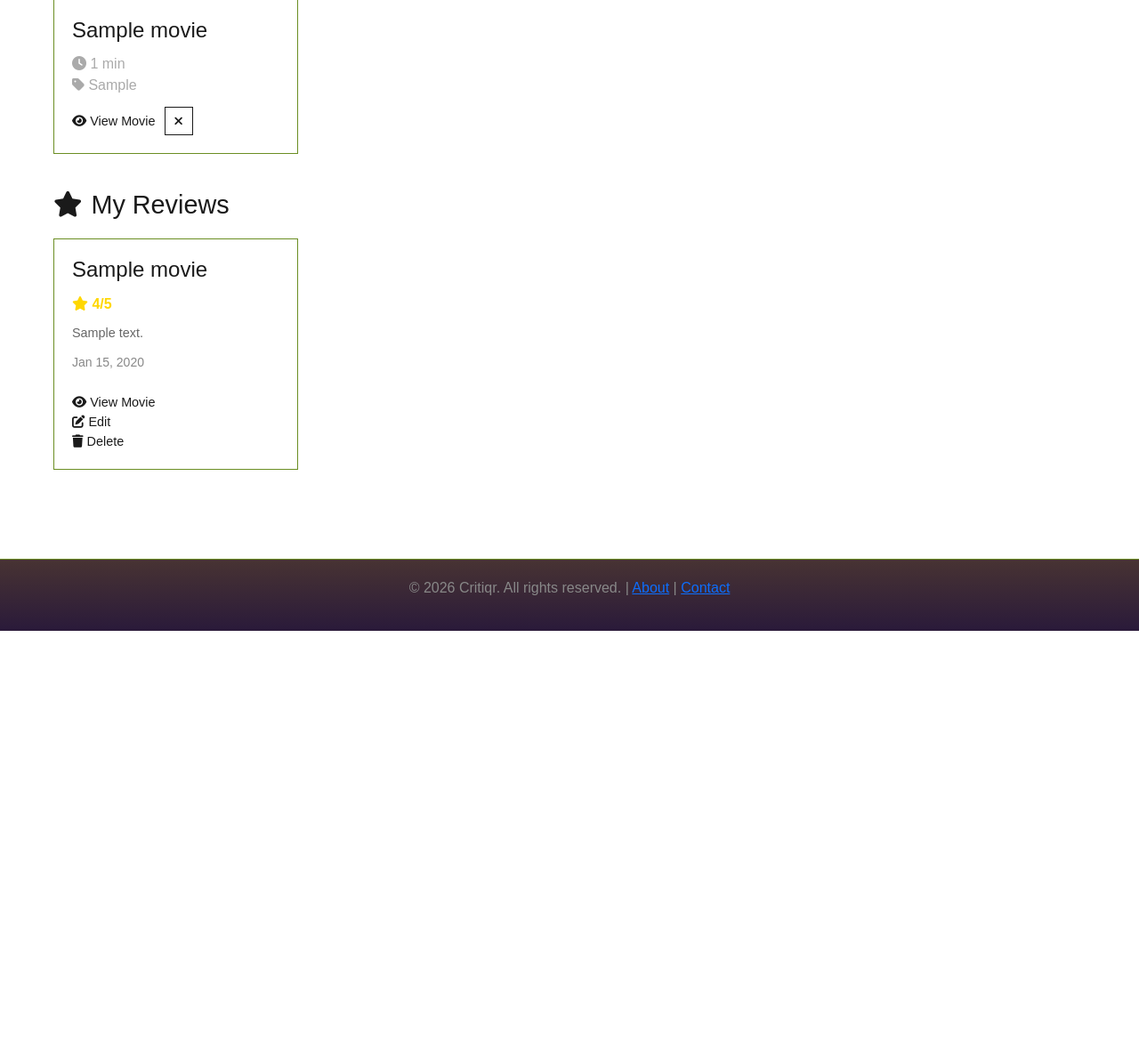
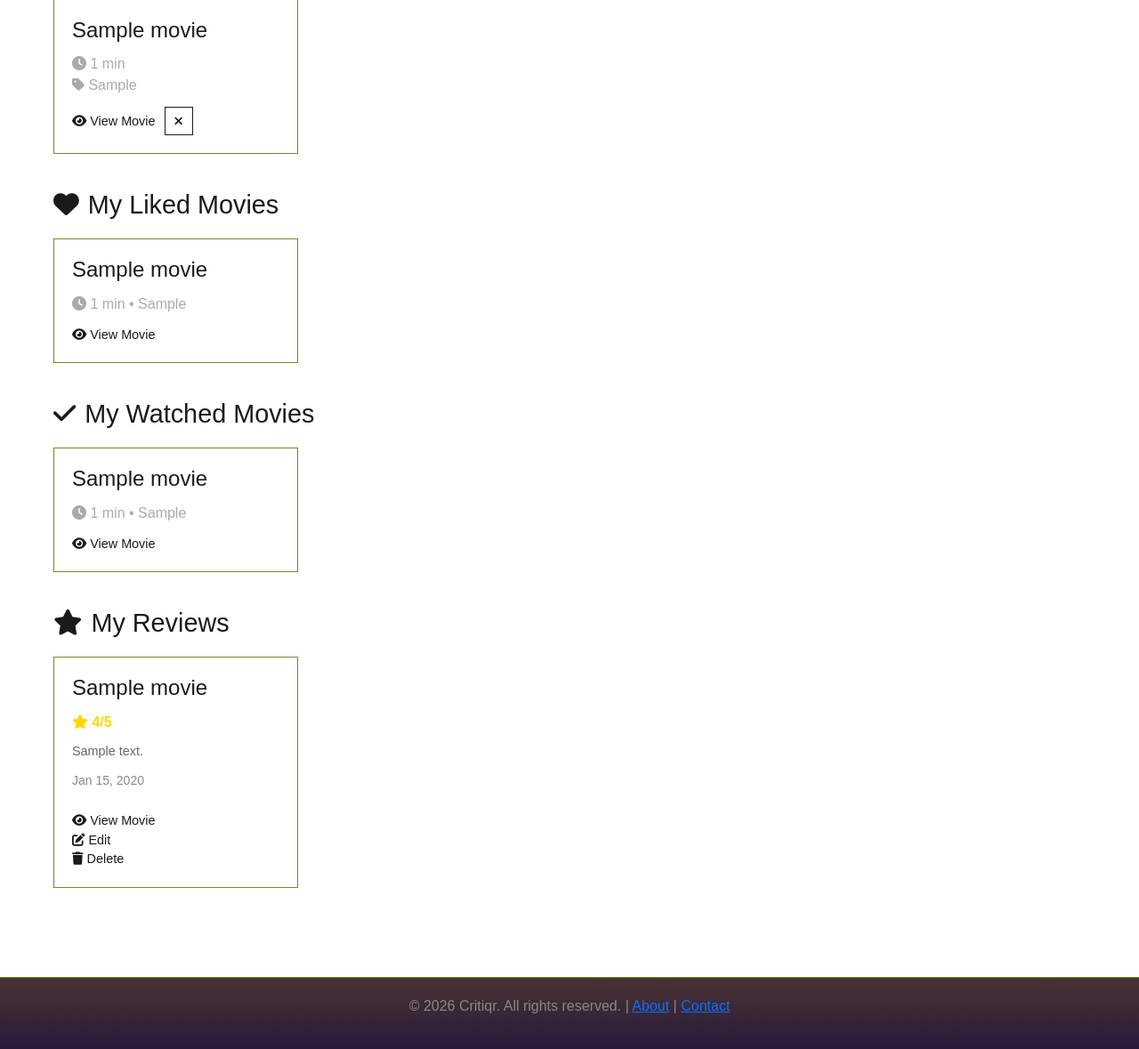
Before and after one commit to AbiralBhattarai/critiqr, a Django app: page /profile/ in a window 1280 px wide. Shown: the part 614-1793 px from the top of the page at 89% size. Before the commit the page ends 1323 px from the top, so only its background shows below. Run offline with Django 5.2, Linux system fonts and the light colour scheme; a user stored in the database is signed in; tables that the repository leaves empty hold one stand-in row (values such as "Sample post"); grey boxes marked "Sample" are stand-in pictures.

Commit message:
changes to ui to show likes and watched status

```diff
--- a/movie_project/core/models.py
+++ b/movie_project/core/models.py
@@ -84,7 +84,7 @@ class WatchList(models.Model):
 class Like(models.Model):
     user = models.ForeignKey(settings.AUTH_USER_MODEL, on_delete=models.CASCADE, related_name='likes')
     movie = models.ForeignKey(Movie, on_delete=models.CASCADE, related_name='liked_by')
-
+    created_at = models.DateTimeField(auto_now=True)
     class Meta:
         unique_together = ('user', 'movie')
 
@@ -95,7 +95,7 @@ class Like(models.Model):
 class Watched(models.Model):
     user = models.ForeignKey(settings.AUTH_USER_MODEL, on_delete=models.CASCADE, related_name='watched_movies')
     movie = models.ForeignKey(Movie, on_delete=models.CASCADE, related_name='watched_by')
-
+    created_at = models.DateTimeField(auto_now=True)
     class Meta:
         unique_together = ('user', 'movie')
 
--- a/movie_project/core/urls.py
+++ b/movie_project/core/urls.py
@@ -17,8 +17,12 @@ urlpatterns = [
     path('movies/<int:movie_id>/',views.list_one_movie,name='list_one_movie'),
     path('movies/<int:movie_id>/review/', views.write_review, name='add_review'),
     path('review/delete/<int:review_id>/', views.delete_review, name='delete_review'),
-    path('review/edit/<int:review_id>',views.edit_review,name = 'edit_review'),
+    path('review/edit/<int:review_id>/',views.edit_review,name = 'edit_review'),
     path('follow/<str:username>/', views.follow_user, name='follow_user'),
     path('unfollow/<str:username>/', views.unfollow_user, name='unfollow_user'),
+    path('like/<int:movie_id>/',views.like_movie,name='like'),
+    path('unlike/<int:movie_id>/',views.unlike_movie,name='unlike'),
+    path('watched/<int:movie_id>/',views.watched_movie,name='watched'),
+    path('unwatch/<int:movie_id>/',views.unwatch_movie,name='unwatched'),
     path('feed/', views.feed, name='feed'),
 ]
--- a/movie_project/core/views.py
+++ b/movie_project/core/views.py
@@ -31,6 +31,8 @@ def view_profile(request,username:str):
     avatar = curr_user.profile.avatar_url if hasattr(curr_user, 'profile') else None
     bio = curr_user.profile.bio if hasattr(curr_user, 'profile') else "bio"
     watch_list = WatchList.objects.filter(user=curr_user)
+    watched = Watched.objects.filter(user=curr_user)
+    liked = Like.objects.filter(user=curr_user)
     reviews = curr_user.reviews.all()
     is_following = Follower.objects.filter(
         follower = request.user,
@@ -44,7 +46,9 @@ def view_profile(request,username:str):
         'bio': bio,
         'watch_list': watch_list,
         'reviews': reviews,
-        'is_following':is_following
+        'is_following':is_following,
+        'liked':liked,
+        'watched':watched
     }
     return render(request,'core/view_profile.html',context=context)
 
@@ -65,6 +69,8 @@ def profile(request):
     avatar = curr_user.profile.avatar_url if hasattr(curr_user, 'profile') else None
     bio = curr_user.profile.bio if hasattr(curr_user, 'profile') else "bio"
     watch_list = WatchList.objects.filter(user=curr_user)
+    watched = Watched.objects.filter(user=curr_user)
+    liked = Like.objects.filter(user=curr_user)
     reviews = curr_user.reviews.all()
 
     context = {
@@ -74,6 +80,8 @@ def profile(request):
         'avatar': avatar,
         'bio': bio,
         'watch_list': watch_list,
+        'watched': watched,
+        'liked': liked,
         'reviews': reviews
     }
     return render(request, 'core/profile.html', context=context)
@@ -199,9 +207,13 @@ def list_follow(request, username: str, action: str):
 
 def list_movies(request):
     watchlist = []
+    liked_movies = []
+    watched_movies = []
     if request.user.is_authenticated:
-        User = request.user
-        watchlist = WatchList.objects.filter(user=User).values_list('movie_id', flat=True)
+        user = request.user
+        watchlist = WatchList.objects.filter(user=user).values_list('movie_id', flat=True)
+        liked_movies = Like.objects.filter(user=user).values_list('movie_id', flat=True)
+        watched_movies = Watched.objects.filter(user=user).values_list('movie_id', flat=True)
 
     data = Movie.objects.filter(poster_url__isnull=False).exclude(poster_url='').annotate(
         avg_rating=Avg('reviews__rating'),
@@ -212,7 +224,9 @@ def list_movies(request):
     context = {
         'page_obj':page_obj,
         'movies':page_obj.object_list,
-        'watchlist':watchlist
+        'watchlist':watchlist,
+        'liked_movies': liked_movies,
+        'watched_movies': watched_movies,
     }
     return render(request,'core/show_all_movies.html',context=context)
 
@@ -230,14 +244,20 @@ def list_one_movie(request, movie_id: int):
     page_obj = paginator.get_page(page_number)
 
     watchlist = []
+    liked = False
+    watched = False
     if request.user.is_authenticated:
         watchlist = WatchList.objects.filter(user=request.user).values_list('movie_id', flat=True)
+        liked = Like.objects.filter(user=request.user, movie=movie).exists()
+        watched = Watched.objects.filter(user=request.user, movie=movie).exists()
 
     context = {
         'movie': movie,
         'page_obj': page_obj,
         'reviews': page_obj.object_list,
         'watchlist': watchlist,
+        'liked': liked,
+        'watched': watched,
     }
     return render(request, 'core/movie.html', context=context)
 
@@ -273,6 +293,8 @@ def feed(request):
     reviews = Review.objects.filter(
         user__in=following_users
     ).order_by('?')
+
+    likes = Like.objects.filter(user__in=following_users).order_by('?')
 
     paginator = Paginator(reviews, 30)
     page_number = request.GET.get('page')
@@ -342,8 +364,10 @@ def edit_review(request, review_id: int):
 def search_movies(request):
     query = request.GET.get('q', '')
     watchlist = []
+    liked_movies = []
     if request.user.is_authenticated:
         watchlist = WatchList.objects.filter(user=request.user).values_list('movie_id', flat=True)
+        liked_movies = Like.objects.filter(user=request.user).values_list('movie_id', flat=True)
     if query:
         movies_list = Movie.objects.filter(movie_name__icontains=query).annotate(
             avg_rating=Avg('reviews__rating'),
@@ -360,6 +384,7 @@ def search_movies(request):
         'page_obj': page_obj,
         'movies': page_obj.object_list,
         'watchlist': watchlist,
+        'liked_movies': liked_movies,
         'search_query': query
     }
     return render(request, 'core/search_results.html', context=context)
@@ -380,5 +405,24 @@ def unlike_movie(request,movie_id:int):
     movie = get_object_or_404(Movie,id=movie_id)
     if Like.objects.filter(user=curr_user,movie=movie).exists():
         Like.objects.filter(user=curr_user,movie=movie).delete()
-        return redirect(request.META.get('HTTP_REFERER'))
     return redirect(request.META.get('HTTP_REFERER'))
+
+
+
+@login_required
+def watched_movie(request,movie_id:int):
+    curr_user = request.user
+    movie = get_object_or_404(Movie,id=movie_id)
+    if not Watched.objects.filter(user=curr_user,movie=movie).exists():
+        Watched.objects.create(user=curr_user,movie=movie)
+
+    return redirect(request.META.get('HTTP_REFERER'))
+
+
+@login_required
+def unwatch_movie(request,movie_id:int):
+    curr_user = request.user
+    movie = get_object_or_404(Movie,id=movie_id)
+    if Watched.objects.filter(user=curr_user,movie=movie).exists():
+        Watched.objects.filter(user=curr_user,movie=movie).delete()
+    return redirect(request.META.get('HTTP_REFERER'))
--- a/movie_project/static/core/movie.css
+++ b/movie_project/static/core/movie.css
@@ -65,7 +65,7 @@
 }
 
 .movie-description {
-    color: #ddd;
+    color: #3b3b3b;
     line-height: 1.6;
     margin-bottom: 20px;
 }
--- a/movie_project/templates/core/profile.html
+++ b/movie_project/templates/core/profile.html
@@ -98,6 +98,56 @@
         </div>
     {% endif %}
 
+    <!-- Liked Movies Section -->
+    <h2 class="section-title">
+        <i class="fas fa-heart"></i> My Liked Movies
+    </h2>
+    {% if liked %}
+        <div class="section-container">
+            {% for item in liked %}
+                <div class="watchlist-item">
+                    <h4>{{ item.movie.movie_name }}</h4>
+                    <p style="color: #aaa; margin-bottom: 12px;">
+                        <i class="fas fa-clock"></i> {{ item.movie.length }} min • {{ item.movie.genre }}
+                    </p>
+                    <a href="{% url 'list_one_movie' movie_id=item.movie.id %}">
+                        <i class="fas fa-eye"></i> View Movie
+                    </a>
+                </div>
+            {% endfor %}
+        </div>
+    {% else %}
+        <div class="empty-state">
+            <i class="fas fa-heart"></i>
+            <p>You haven't liked any movies yet</p>
+        </div>
+    {% endif %}
+
+    <!-- Watched Movies Section -->
+    <h2 class="section-title">
+        <i class="fas fa-check"></i> My Watched Movies
+    </h2>
+    {% if watched %}
+        <div class="section-container">
+            {% for item in watched %}
+                <div class="watchlist-item">
+                    <h4>{{ item.movie.movie_name }}</h4>
+                    <p style="color: #aaa; margin-bottom: 12px;">
+                        <i class="fas fa-clock"></i> {{ item.movie.length }} min • {{ item.movie.genre }}
+                    </p>
+                    <a href="{% url 'list_one_movie' movie_id=item.movie.id %}">
+                        <i class="fas fa-eye"></i> View Movie
+                    </a>
+                </div>
+            {% endfor %}
+        </div>
+    {% else %}
+        <div class="empty-state">
+            <i class="fas fa-check"></i>
+            <p>You haven't watched any movies yet</p>
+        </div>
+    {% endif %}
+
     <!-- Reviews Section -->
     <h2 class="section-title">
         <i class="fas fa-star"></i> My Reviews
```
Also changed, not shown: movie_project/movie_project/settings.py (+10 -0 lines), movie_project/templates/core/movie.html (+26 -1 lines), movie_project/templates/core/search_results.html (+21 -12 lines), movie_project/templates/core/show_all_movies.html (+21 -12 lines), movie_project/templates/core/view_profile.html (+48 -0 lines).
